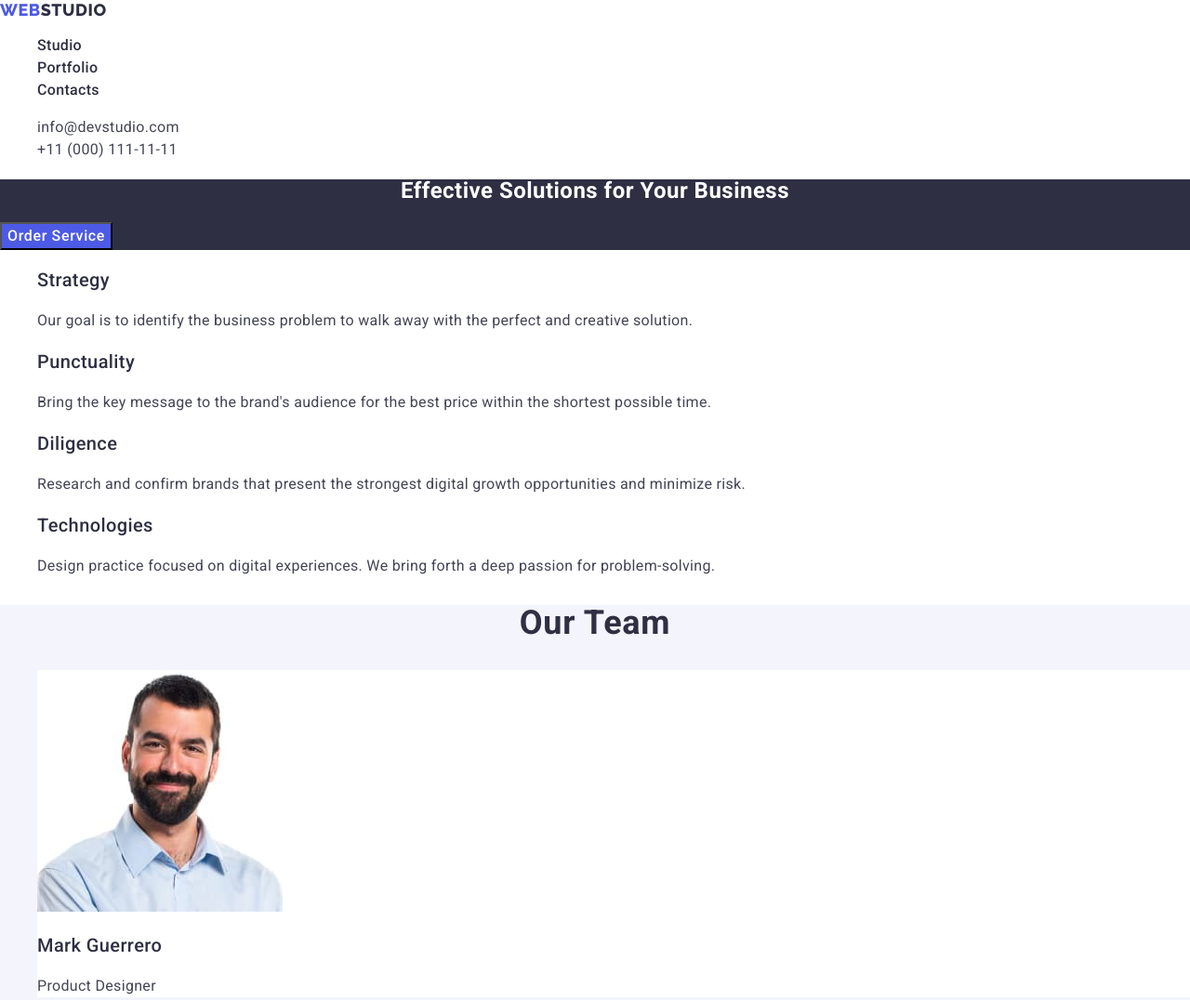
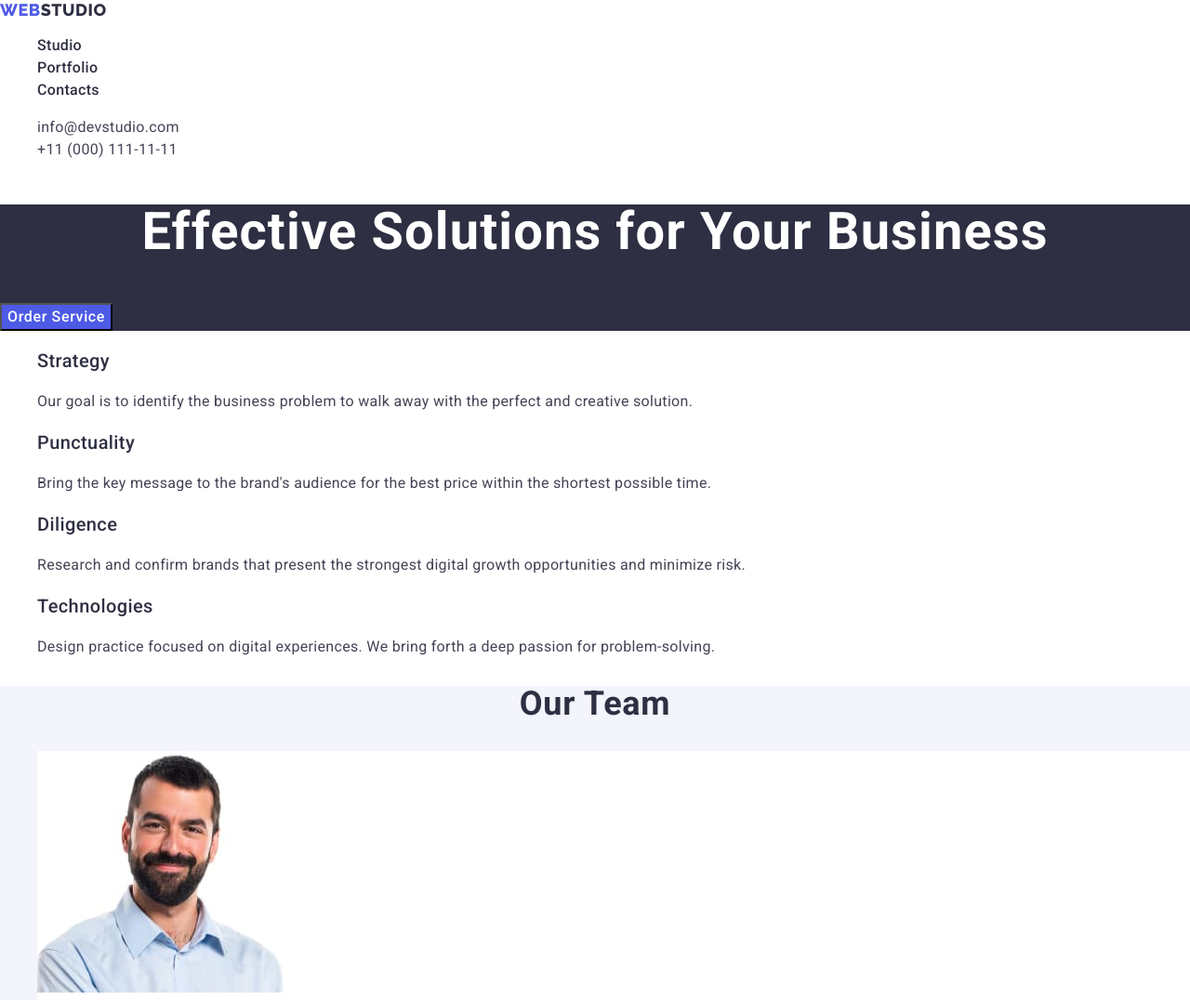
Before and after one commit to serg444s/goit-markup-hw-02, a plain HTML site: page index.html in a window 1280 px wide. Shown: the top 1076 px of the page at 93% size. Drawn offline with nearby package versions, Linux system fonts and the light colour scheme.

Commit message:
final css 02

```diff
--- a/css/styles.css
+++ b/css/styles.css
@@ -61,7 +61,7 @@ ul {
 .section1-title {
   color: #ffffff;
   text-align: center;
-  font-size: 56;
+  font-size: 56px;
   line-height: 1.07;
   letter-spacing: 0.02em;
   font-weight: 700;
```
